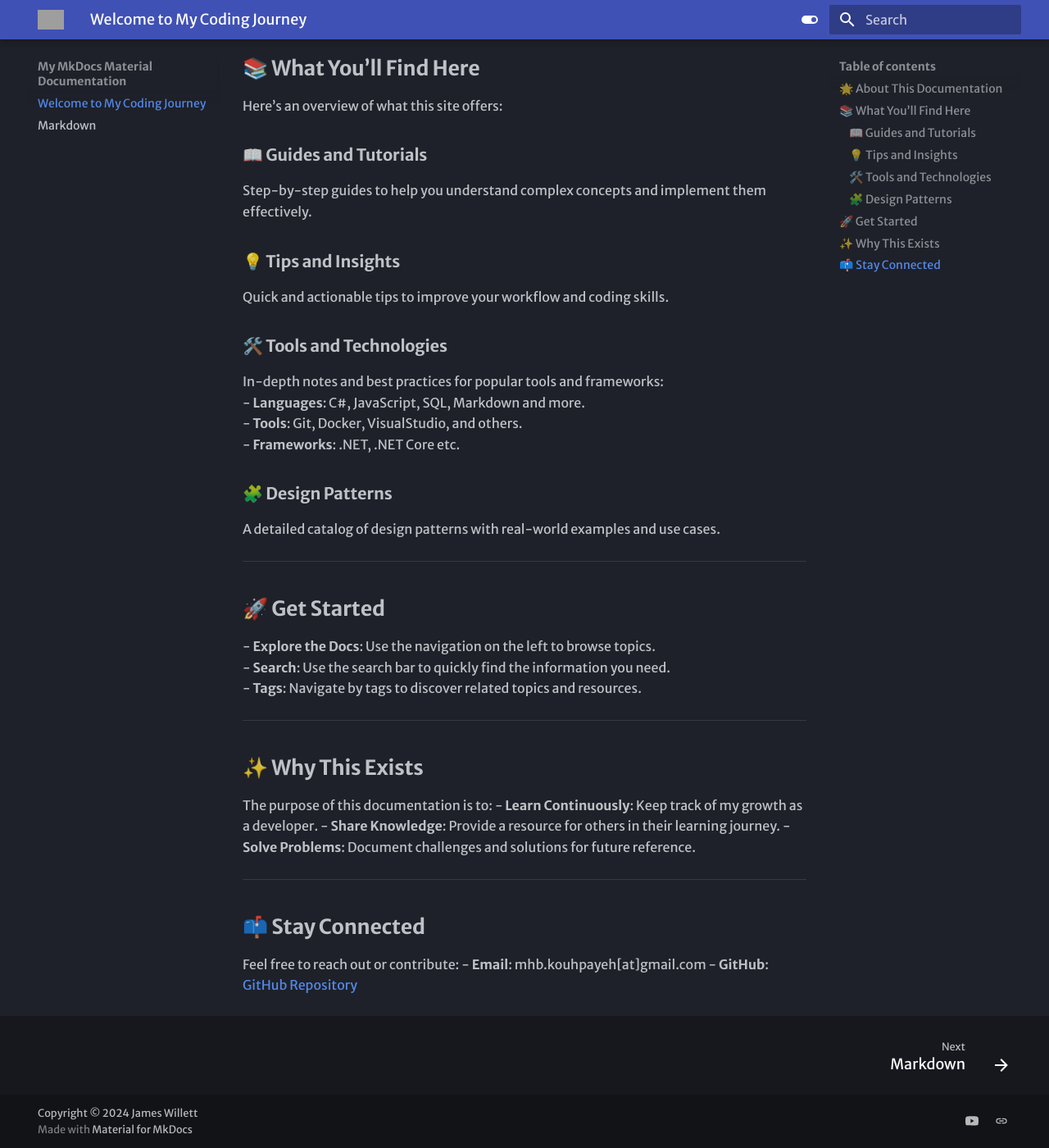
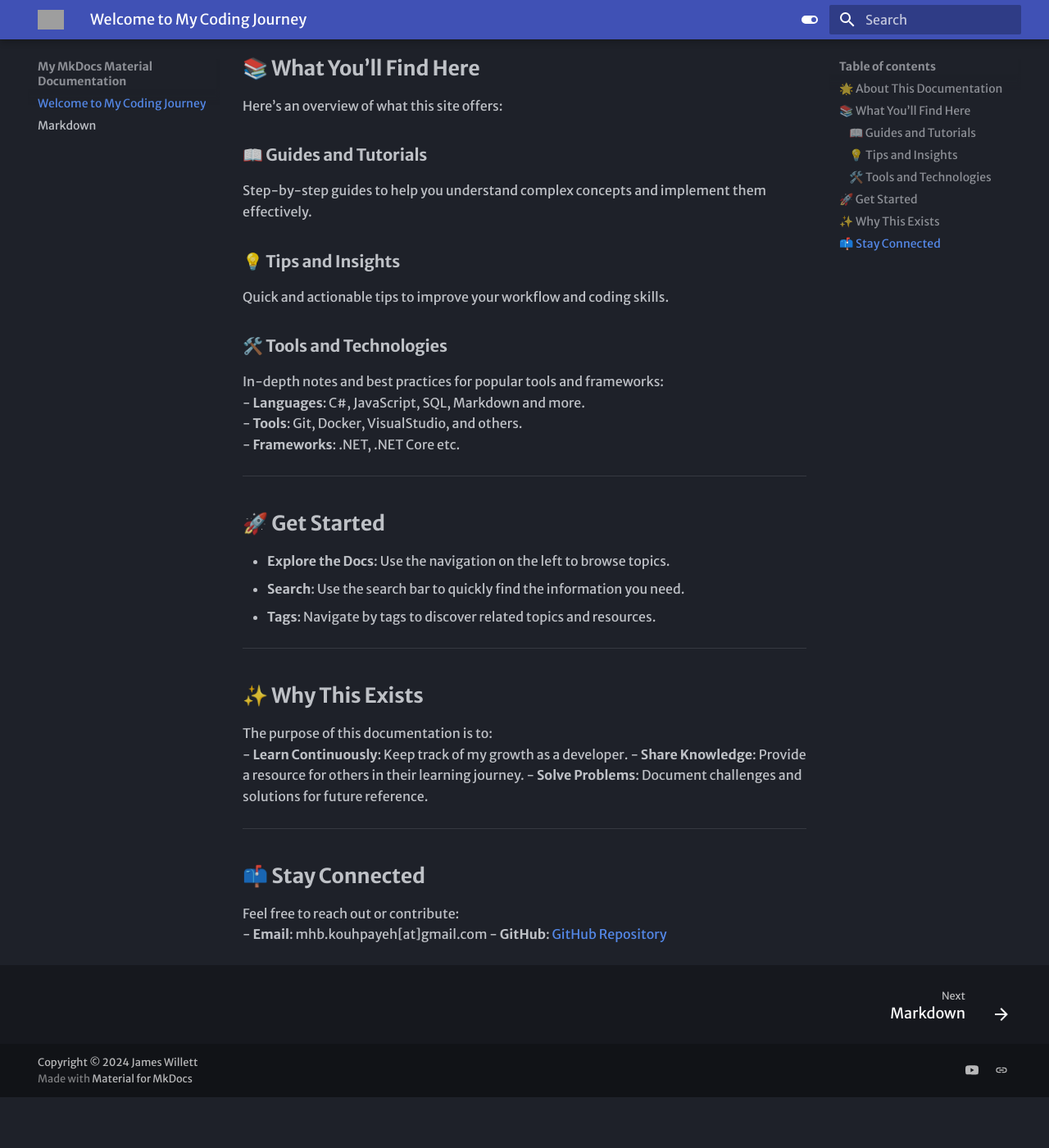
Before and after one commit to mkouhpayeh/code-wiki, an MkDocs documentation site: the page built from docs/index.md, in a window 1280 px wide and 1400 px high, scrolled down 604 px. Shown: the whole window at 82% size. Built offline with MkDocs 1.6.1 and Material for MkDocs 9.7.7, drawn with Linux system fonts in a browser that asks for light colours; some web fonts are replaced; after the commit the page ends 1942 px from its top, so only the background shows below that; grey boxes are pictures that could not be loaded.

Commit message:
Update index.md

```diff
--- a/docs/index.md
+++ b/docs/index.md
@@ -7,10 +7,10 @@
 ## 🌟 **About This Documentation**
 
 This project serves as a central hub for:
-\- **Coding Tips & Tricks**: Practical guidance for writing better, cleaner, and more efficient code.
-\- **Challenges & Solutions**: Real-world problems I encountered and the creative solutions I implemented.
-\- **Best Practices**: Industry-standard practices for coding, debugging, and collaborating.
-\- **Technical Notes**: Useful notes and resources for tools, frameworks, and programming languages.
+- **Coding Tips & Tricks**: Practical guidance for writing better, cleaner, and more efficient code.
+- **Challenges & Solutions**: Real-world problems I encountered and the creative solutions I implemented.
+- **Best Practices**: Industry-standard practices for coding, debugging, and collaborating.
+- **Technical Notes**: Useful notes and resources for tools, frameworks, and programming languages.
 
 ---
 
@@ -26,21 +26,18 @@
 
 ### 🛠️ **Tools and Technologies**
 In-depth notes and best practices for popular tools and frameworks:
-\- **Languages**: C#, JavaScript, SQL, Markdown and more.
-\- **Tools**: Git, Docker, VisualStudio, and others.
-\- **Frameworks**: .NET, .NET Core etc.
+- **Languages**: C#, JavaScript, SQL, Markdown and more.
+- **Tools**: Git, Docker, VisualStudio, and others.
+- **Frameworks**: .NET, .NET Core etc.
 
-
-### 🧩 **Design Patterns**
-A detailed catalog of design patterns with real-world examples and use cases.
 
 ---
 
 ## 🚀 **Get Started**
 
-\- **Explore the Docs**: Use the navigation on the left to browse topics.
-\- **Search**: Use the search bar to quickly find the information you need.
-\- **Tags**: Navigate by tags to discover related topics and resources.
+- **Explore the Docs**: Use the navigation on the left to browse topics.
+- **Search**: Use the search bar to quickly find the information you need.
+- **Tags**: Navigate by tags to discover related topics and resources.
 
 
 ---
```
